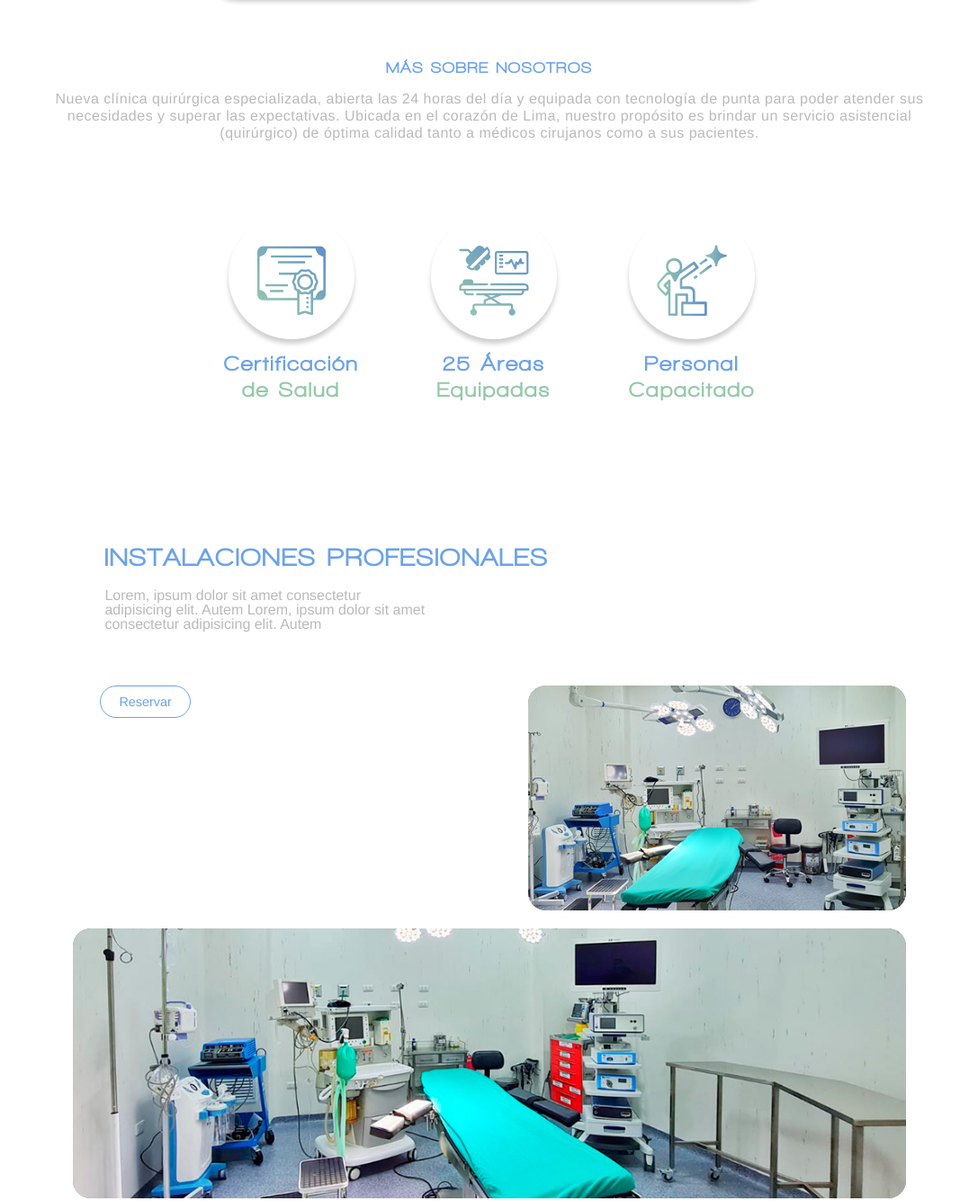
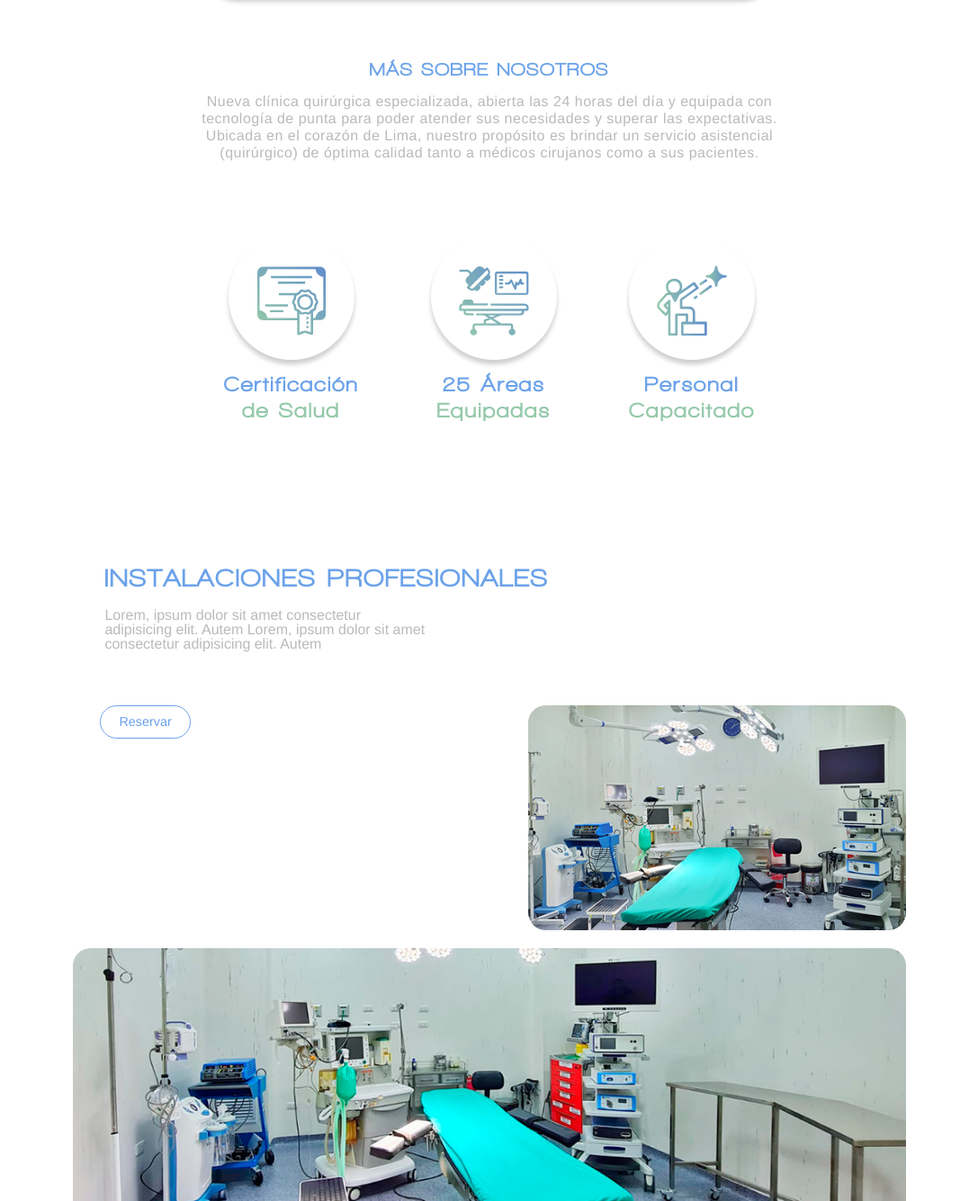
Before and after one commit to walkeriano/clinic.github.io, a plain HTML site: page index.html in a window 1280 px wide. Shown: the part 703-2038 px from the top of the page at 90% size, without its empty margins (96-1183 px from the left). Drawn offline with Linux system fonts and the light colour scheme.

Commit message:
Add files via upload

```diff
--- a/styles/main.css
+++ b/styles/main.css
@@ -299,7 +299,7 @@ GLOBALES
 .image-one{
     width: 220px;
     height: 200px;
-    background-color: grey;
+    background-color: rgb(221, 221, 221);
     margin-bottom: 20px;
     border-top-left-radius: 20px;
     border-bottom-left-radius: 20px;
@@ -331,13 +331,14 @@ GLOBALES
 .image-two{
     width: 100%;
     height: 230px;
-    background-color: grey;
+    background-color: rgb(221, 221, 221);
+
 }
 
 .image-thre{
     width: 250px;
     height: 200px;
-    background-color: grey;
+    background-color: rgb(221, 221, 221);
     margin-top: 20px;
     border-top-right-radius: 20px;
     border-bottom-right-radius: 20px;
@@ -1162,4 +1163,12 @@ GLOBALES
     .info-section-two p{
         width: 50%;
     }
+
+    .sect-page h2{
+        font-size:1.3rem;
+    }
+
+    .sect-page p{
+        width: 50%;
+    }
 }
```
